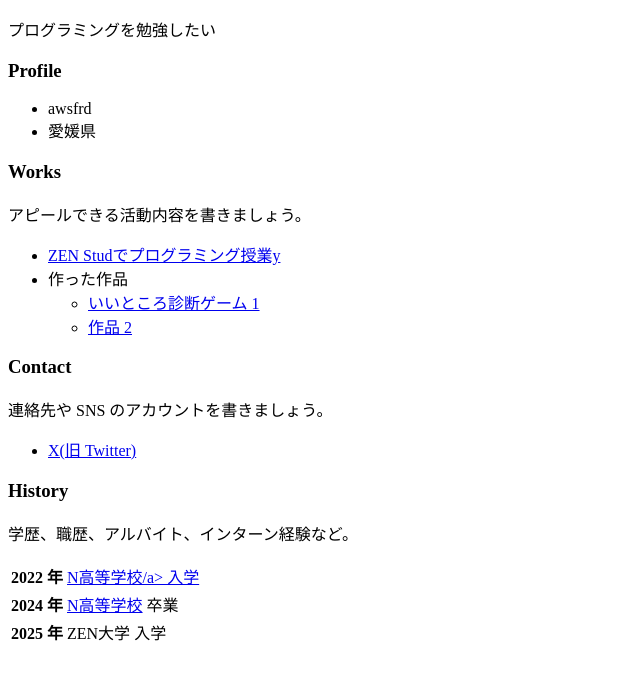
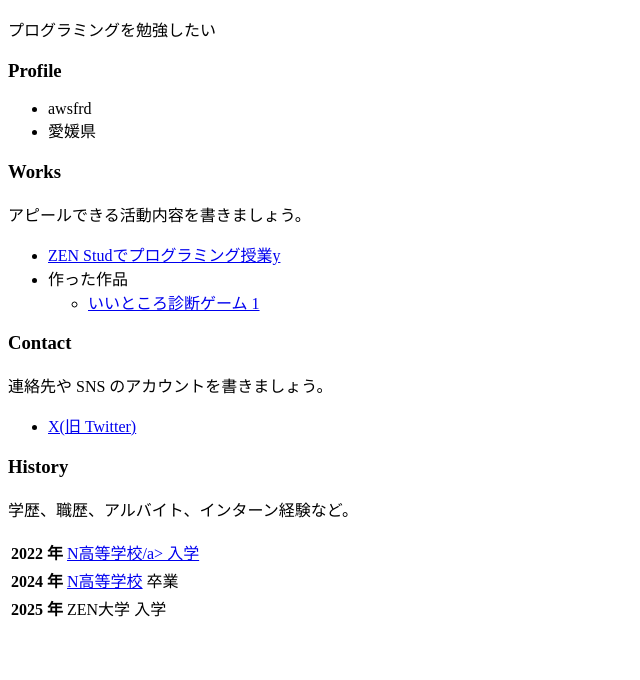
Before and after one commit to awsfrd/awsfrd.github.io, a plain HTML site: page index.html in a window 1280 px wide. Shown: the part 110-790 px from the top of the page, without its empty margins (0-640 px from the left). Drawn offline with Linux system fonts and the light colour scheme.

Commit message:
Update index.html

```diff
--- a/index.html
+++ b/index.html
@@ -29,7 +29,6 @@
         作った作品
         <ul>
           <li><a href="https://awsfrd.github.io/assessment/assessment.html">いいところ診断ゲーム 1</a></li>
-          <li><a href="https://example.com/">作品 2</a></li>
         </ul>
       </li>
     </ul>
```
